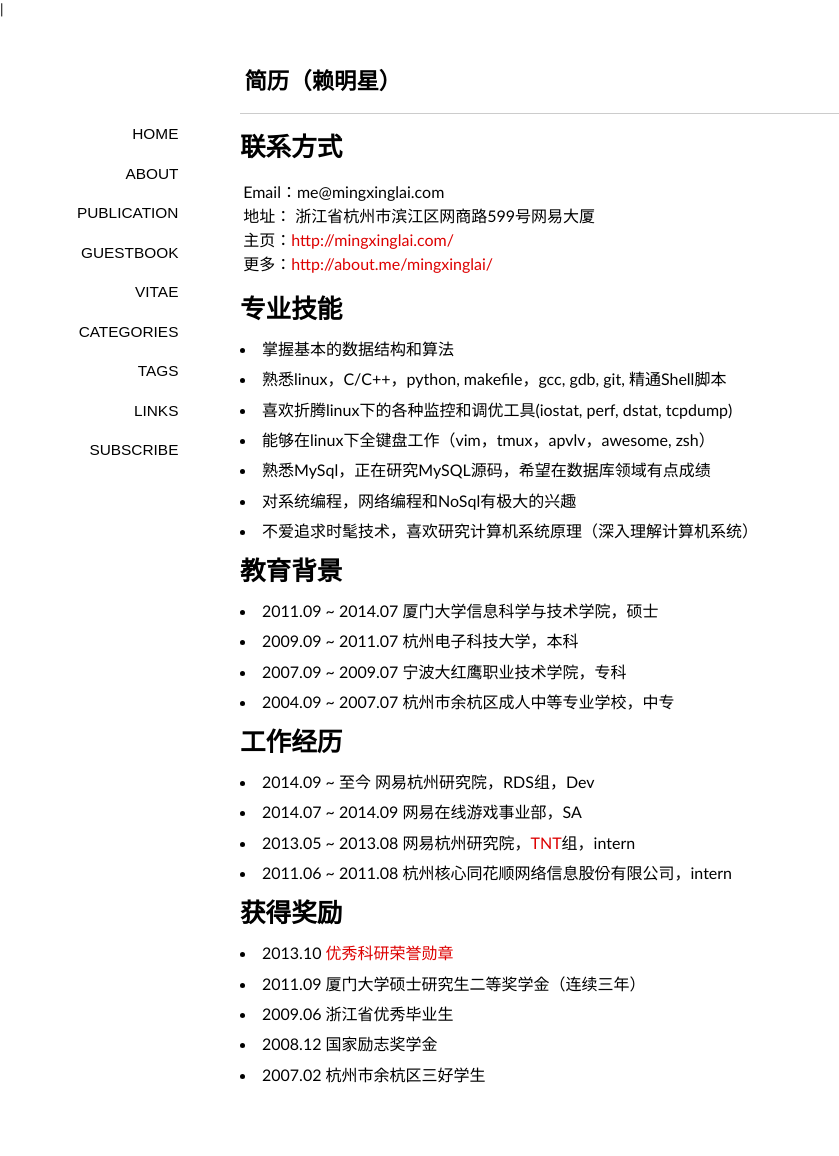
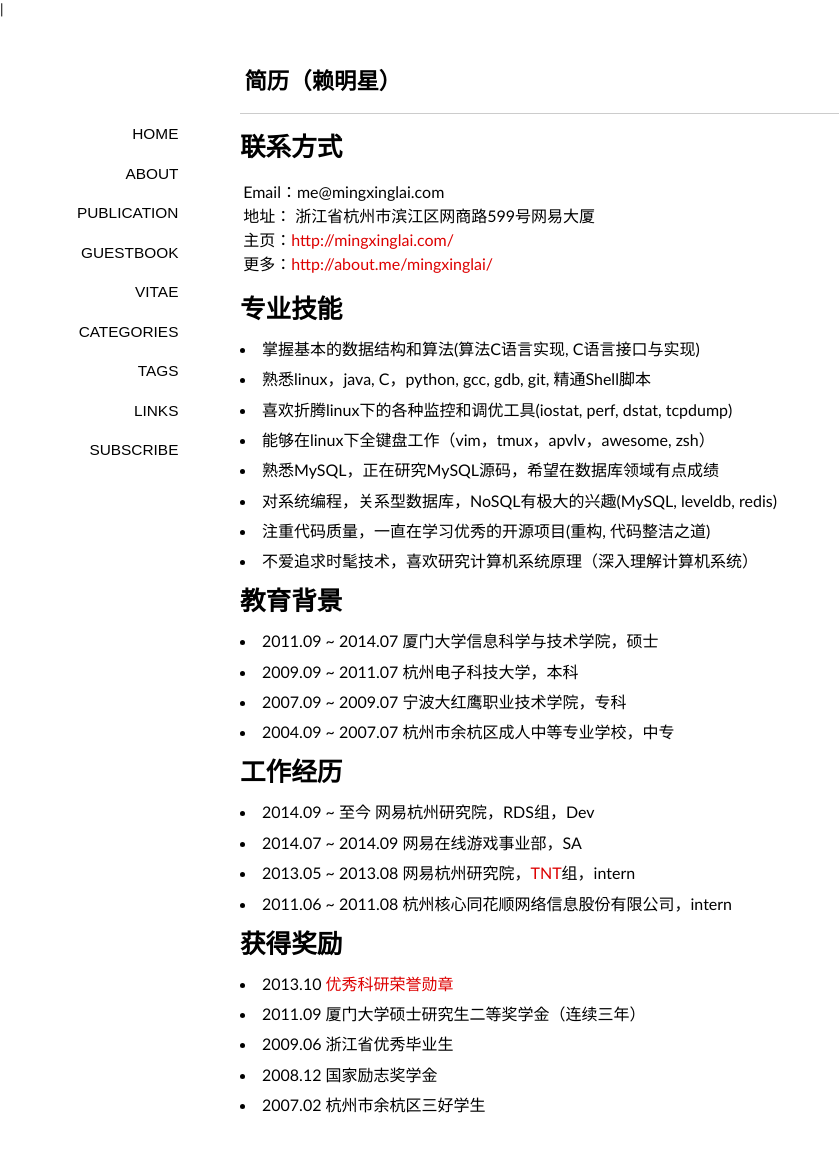
Before and after one commit to lalor/cn, a Jekyll site: the page built from vitae/index.md, in a window 1280 px wide. Shown: the whole page, without its empty margins (0-839 px from the left). Built offline with Jekyll 4.4.1, drawn with Linux system fonts in a browser that asks for light colours; some web fonts are replaced; before the commit the page ends 1126 px from its top, so only the background shows below that.

Commit message:
change vitae

```diff
--- a/vitae/index.md
+++ b/vitae/index.md
@@ -13,12 +13,13 @@ Email：me@mingxinglai.com
 
 # 专业技能
 
-- 掌握基本的数据结构和算法
-- 熟悉linux，C/C++，python, makefile，gcc, gdb, git, 精通Shell脚本
+- 掌握基本的数据结构和算法(算法C语言实现, C语言接口与实现)
+- 熟悉linux，java, C，python, gcc, gdb, git, 精通Shell脚本
 - 喜欢折腾linux下的各种监控和调优工具(iostat, perf, dstat, tcpdump)
 - 能够在linux下全键盘工作（vim，tmux，apvlv，awesome, zsh）
-- 熟悉MySql，正在研究MySQL源码，希望在数据库领域有点成绩
-- 对系统编程，网络编程和NoSql有极大的兴趣
+- 熟悉MySQL，正在研究MySQL源码，希望在数据库领域有点成绩
+- 对系统编程，关系型数据库，NoSQL有极大的兴趣(MySQL, leveldb, redis)
+- 注重代码质量，一直在学习优秀的开源项目(重构, 代码整洁之道)
 - 不爱追求时髦技术，喜欢研究计算机系统原理（深入理解计算机系统）
 
 # 教育背景
```
